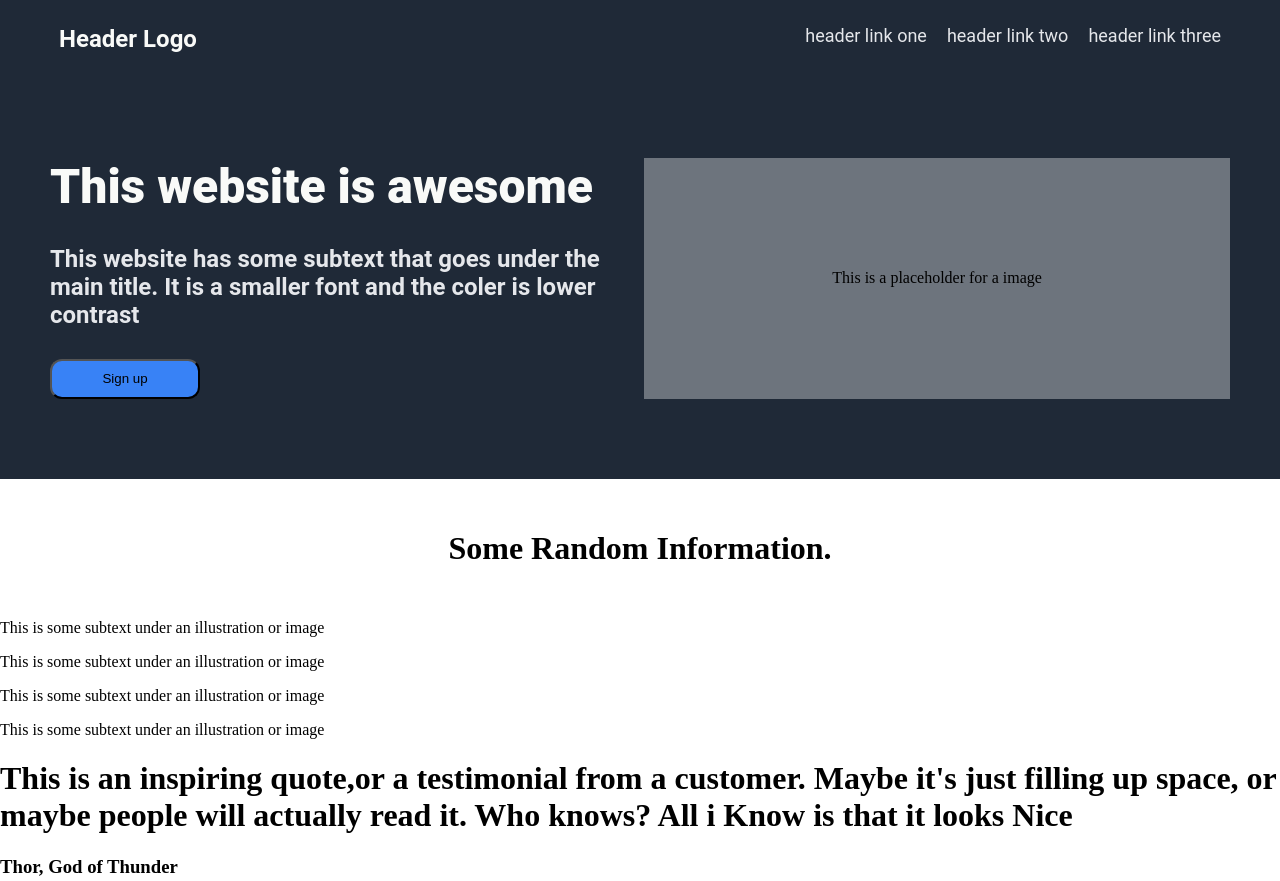
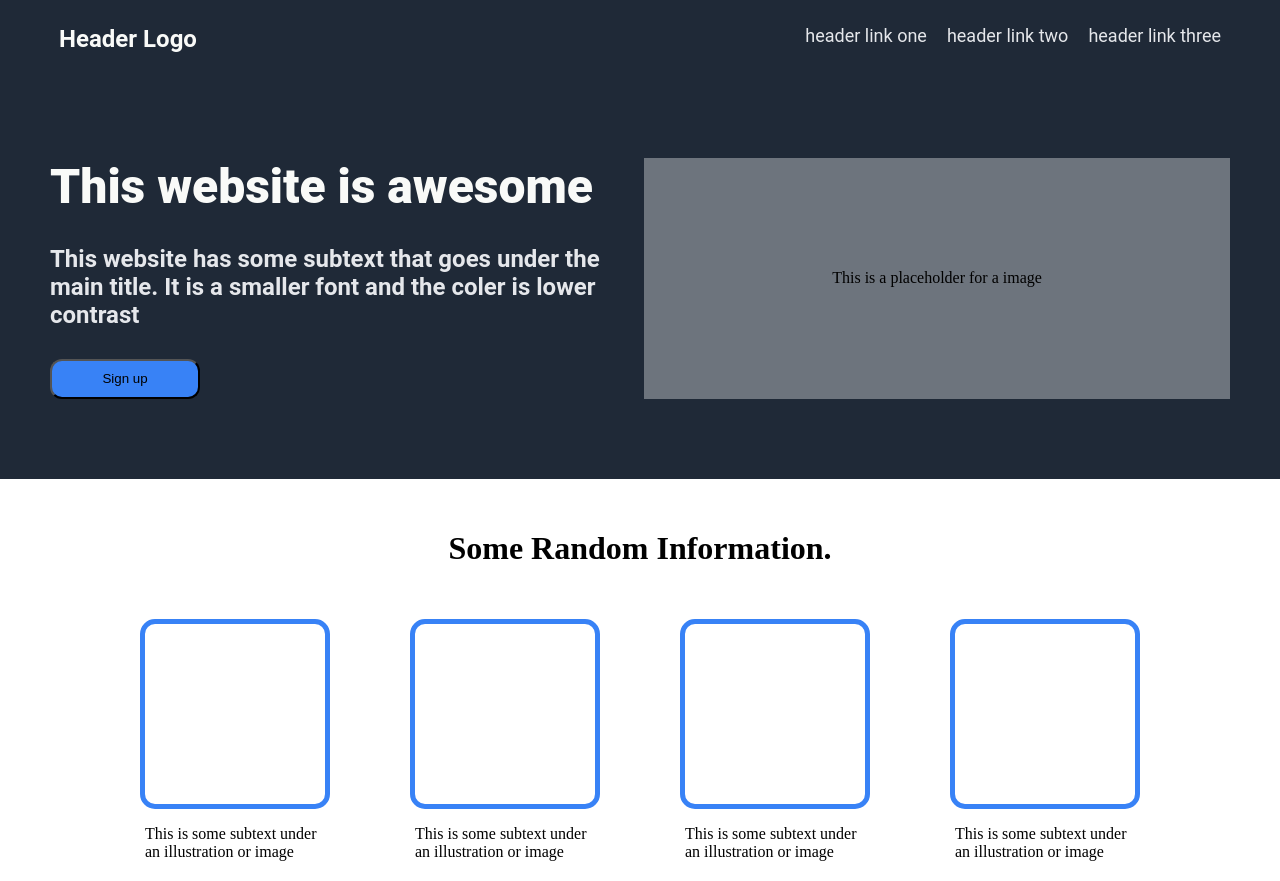
Before and after one commit to DinisAzPereira/landing-flexbox, a plain HTML site: page index.html in a window 1280 px wide. Shown: the top 881 px of the page. Drawn offline with Linux system fonts and the light colour scheme.

Commit message:
second section styling

```diff
--- a/styles.css
+++ b/styles.css
@@ -60,7 +60,44 @@ body {
 
 
 -- second section
+.secondSection {
 
+    display: flex;
+    flex-direction: column;
+    background-color: #1F2937;
+    align-items: center;
+}
+
+.fourRandomThings {
+    display: flex;
+    flex-direction: row;
+    justify-content: center;
+    align-items: center;
+    gap: 80px;
+    width: 100%;
+    margin-bottom: 90px;
+
+}
+
+.square {
+    width: 180px;
+    height: 180px;
+    border-radius: 15px;
+    border: 5px solid #3882f6;
+}
+
+.box {
+    display: flex;
+    flex-direction: column;
+    align-items: center;
+}
+
+.box p {
+    display: flex;
+    align-items: center;
+    width: 180px;
+
+}
 
 -- SEPARACAO --
 
```
